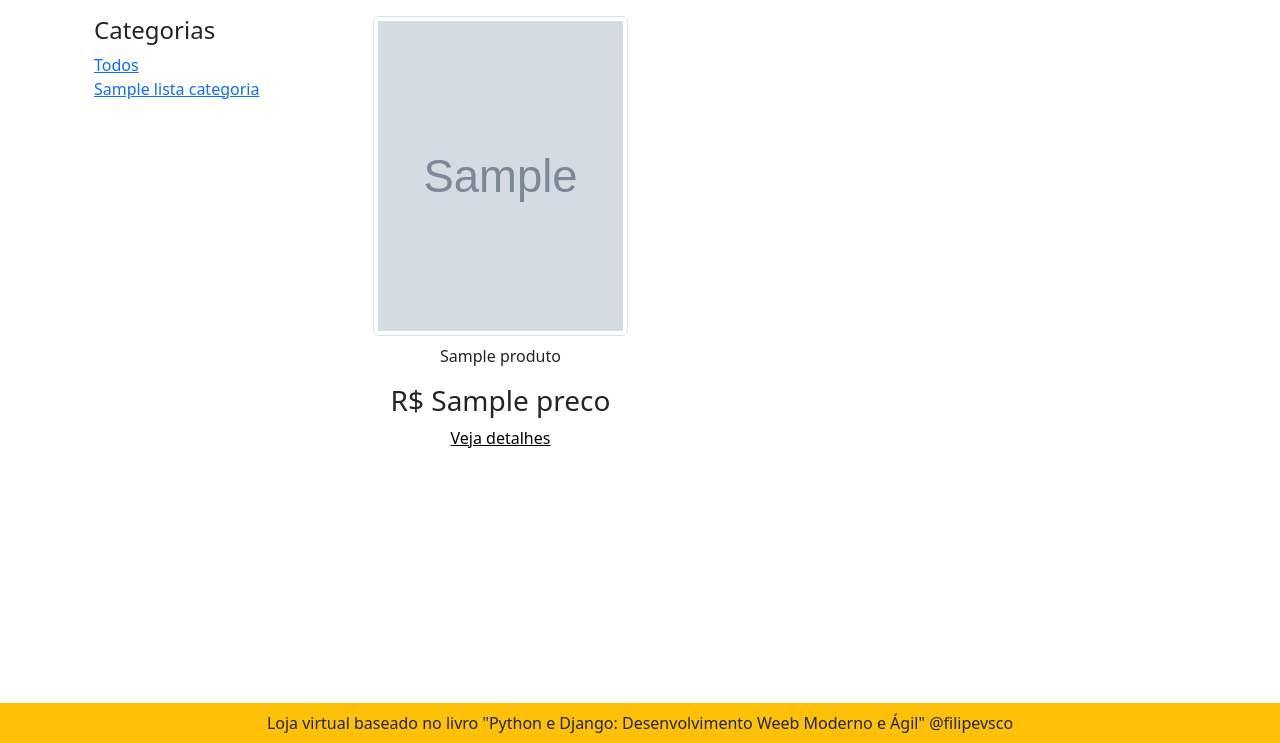
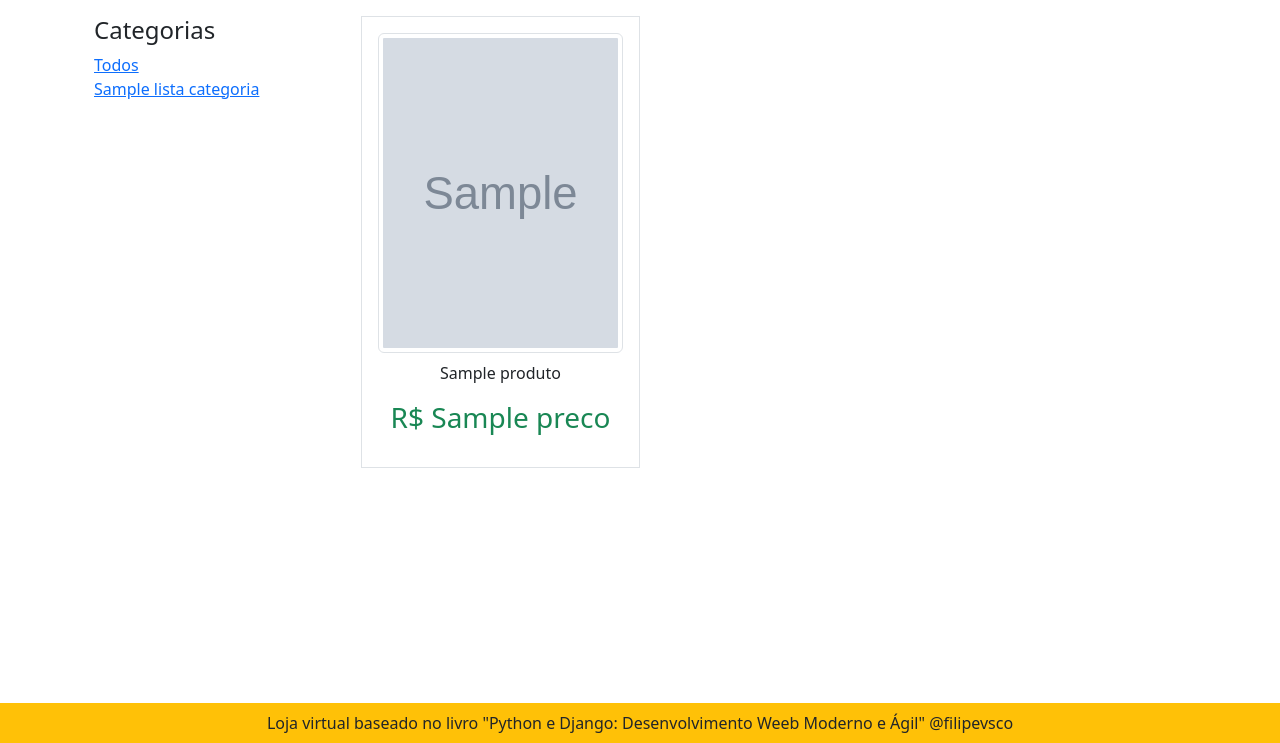
Before and after one commit to filipevsco/lojavirtual-altabooks, a Django app: template prj_lojavirtual/templates/produto/listar.html in a window 1280 px wide. Shown: the part 57-800 px from the top of the page. Run offline with Django 3.2, Linux system fonts and the light colour scheme; the template is opened without the code that fills it: most values are stand-ins (such as "Sample title", 1, 10 or a date in 2020); grey boxes marked "Sample" are stand-in pictures; some libraries are stand-ins or nearby versions.

Commit message:
loja lista melhorada

```diff
--- a/prj_lojavirtual/lojavirtual/settings.py
+++ b/prj_lojavirtual/lojavirtual/settings.py
@@ -114,7 +114,7 @@ AUTH_PASSWORD_VALIDATORS = [
 # Internationalization
 # https://docs.djangoproject.com/en/4.1/topics/i18n/
 
-LANGUAGE_CODE = 'en-us'
+LANGUAGE_CODE = 'pt-BR'
 
 TIME_ZONE = 'America/Sao_Paulo'
 
--- a/prj_lojavirtual/templates/produto/listar.html
+++ b/prj_lojavirtual/templates/produto/listar.html
@@ -32,8 +32,9 @@
             <!--FIM COLUNA LATERAL ESQUERDA-->
             <div class="col-lg-9 col-md-9 col-sm-6 ">
                     <div class="row ">
+                        <!-- INICIO CARD LIVRO-->
                         {% for produto in lista_produtos %}
-                            <div class="col-xxl-3 col-xl-4 col-lg-6 col-md-6 col-sm-12" style="">
+                            <div class="col-xxl-3 col-xl-4 col-lg-6 col-md-6 col-sm-12 border p-3">
                                 <div class="thumbnail text-center">
                                     <a class="text-center" href="{{ produto.get_absolute_url}}">
                                         <img style="height: 320px;" src="
@@ -51,20 +52,16 @@
                                                 {{ produto.nome }}
                                             </a>
                                         </p>
-                                        <h3 class="text-center">
+                                        <h3 class="text-success">
                                             R$ {{ produto.preco }}
                                         </h3>
-                                        <p class="text-center">
-                                            {% comment %} {{ produto.descricao|truncatechars:200 }} {% endcomment %}
-                                            <a class="text-black" href="{{ produto.get_absolute_url }}">Veja detalhes</a>
-                                        </p>
                                     </div>
                                 </div>
                             </div>
                         {% endfor %}
+                        <!--FIM CARD LIVRO-->
                     </div>
             </div>
-
         </div>
     </div>
 {% endblock conteudo %}
```
